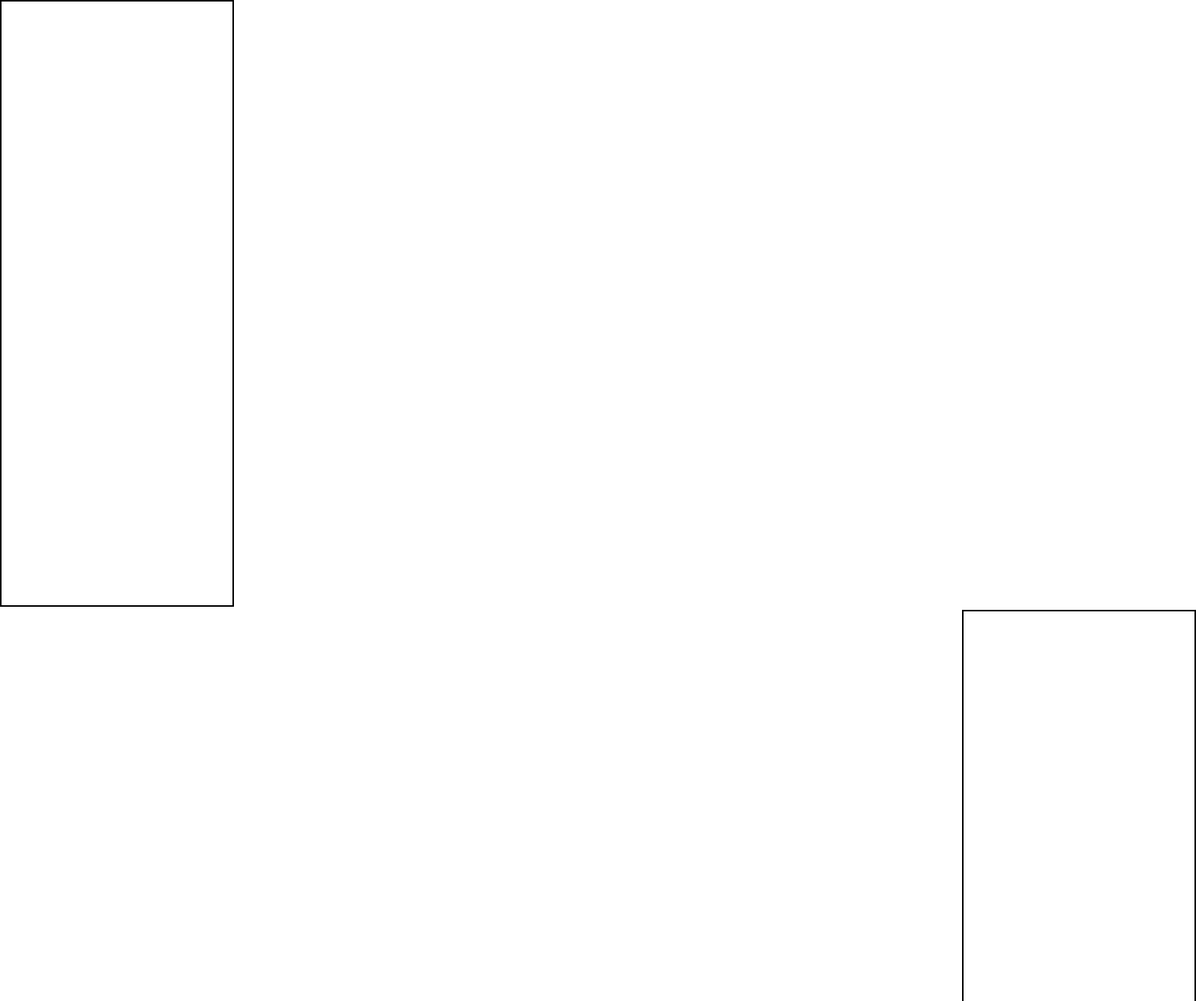
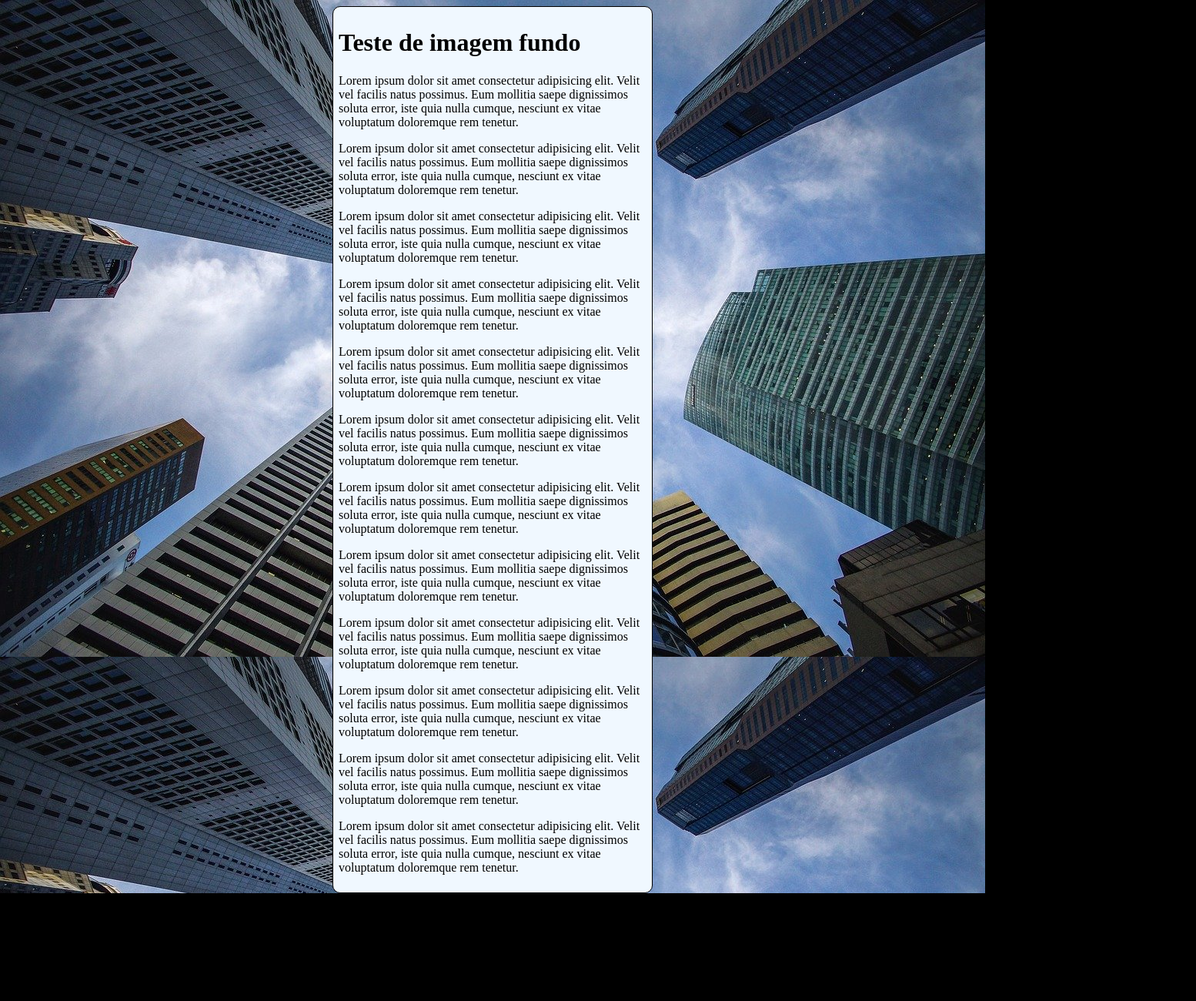
Before and after one commit to Macedoax/curso.html-css-cap.03, a plain HTML site: page ex22/fundo003.html in a window 1280 px wide. Shown: the top 1300 px of the page at 77% size, 1554 px wide, since content can reach past the window. After the commit the page ends 1160 px from the top, so only its background shows below. Drawn offline with Linux system fonts and the light colour scheme.

Commit message:
centralização vertical de caixas

```diff
--- a/ex22/fundo003.html
+++ b/ex22/fundo003.html
@@ -6,29 +6,68 @@
     <title>Document</title>
     <style>
 
-        * {
-            margin: 0px;
-            padding: 0px;
+        body {
+            height: 100vh;
+            background-color: black;
+            background-image: url(imagens/wallpaper002.jpg);
+            background-position: center center;
+            background-repeat: no-repeat;
+            background-size: cover;
+            background-attachment:fixed;
+
         }
 
-        div.coluna {
-            height: 98vh;
-            width: 300px;
-            border: 2px solid black;
+        main {
+            max-width: 400px;
+            min-height: 1000px;
             margin: auto;
-            display:inline-block;
-        }
-
-        div#dir {
-            margin-left: 1250px;
-
+            background-color: aliceblue;
+            border: 1px solid black;
+            border-radius: 10px;
+            padding: 7px;
         }
 
     </style>
 </head>
 <body>
-    <div class="coluna" id="esq"></div>
-    <div class="coluna" id="dir"></div>
-
+    <main>
+        <h1>Teste de imagem fundo</h1>
+        <p>Lorem ipsum dolor sit amet consectetur adipisicing elit. Velit vel facilis
+        natus possimus. Eum mollitia saepe dignissimos soluta error, iste quia nulla
+        cumque, nesciunt ex vitae voluptatum doloremque rem tenetur.</p>
+        <p>Lorem ipsum dolor sit amet consectetur adipisicing elit. Velit vel facilis
+        natus possimus. Eum mollitia saepe dignissimos soluta error, iste quia nulla
+        cumque, nesciunt ex vitae voluptatum doloremque rem tenetur.</p>
+        <p>Lorem ipsum dolor sit amet consectetur adipisicing elit. Velit vel facilis
+        natus possimus. Eum mollitia saepe dignissimos soluta error, iste quia nulla
+        cumque, nesciunt ex vitae voluptatum doloremque rem tenetur.</p>
+        <p>Lorem ipsum dolor sit amet consectetur adipisicing elit. Velit vel facilis
+        natus possimus. Eum mollitia saepe dignissimos soluta error, iste quia nulla
+        cumque, nesciunt ex vitae voluptatum doloremque rem tenetur.</p>
+        <p>Lorem ipsum dolor sit amet consectetur adipisicing elit. Velit vel facilis
+        natus possimus. Eum mollitia saepe dignissimos soluta error, iste quia nulla
+        cumque, nesciunt ex vitae voluptatum doloremque rem tenetur.</p>
+        <p>Lorem ipsum dolor sit amet consectetur adipisicing elit. Velit vel facilis
+        natus possimus. Eum mollitia saepe dignissimos soluta error, iste quia nulla
+        cumque, nesciunt ex vitae voluptatum doloremque rem tenetur.</p>
+        <p>Lorem ipsum dolor sit amet consectetur adipisicing elit. Velit vel facilis
+        natus possimus. Eum mollitia saepe dignissimos soluta error, iste quia nulla
+        cumque, nesciunt ex vitae voluptatum doloremque rem tenetur.</p>
+        <p>Lorem ipsum dolor sit amet consectetur adipisicing elit. Velit vel facilis
+        natus possimus. Eum mollitia saepe dignissimos soluta error, iste quia nulla
+        cumque, nesciunt ex vitae voluptatum doloremque rem tenetur.</p>
+        <p>Lorem ipsum dolor sit amet consectetur adipisicing elit. Velit vel facilis
+        natus possimus. Eum mollitia saepe dignissimos soluta error, iste quia nulla
+        cumque, nesciunt ex vitae voluptatum doloremque rem tenetur.</p>
+        <p>Lorem ipsum dolor sit amet consectetur adipisicing elit. Velit vel facilis
+        natus possimus. Eum mollitia saepe dignissimos soluta error, iste quia nulla
+        cumque, nesciunt ex vitae voluptatum doloremque rem tenetur.</p>
+        <p>Lorem ipsum dolor sit amet consectetur adipisicing elit. Velit vel facilis
+        natus possimus. Eum mollitia saepe dignissimos soluta error, iste quia nulla
+        cumque, nesciunt ex vitae voluptatum doloremque rem tenetur.</p>
+        <p>Lorem ipsum dolor sit amet consectetur adipisicing elit. Velit vel facilis
+        natus possimus. Eum mollitia saepe dignissimos soluta error, iste quia nulla
+        cumque, nesciunt ex vitae voluptatum doloremque rem tenetur.</p>
+    </main>
 </body>
 </html>
```
Also changed, not shown: ex22/fundo007.html (added, +42 -0 lines).
